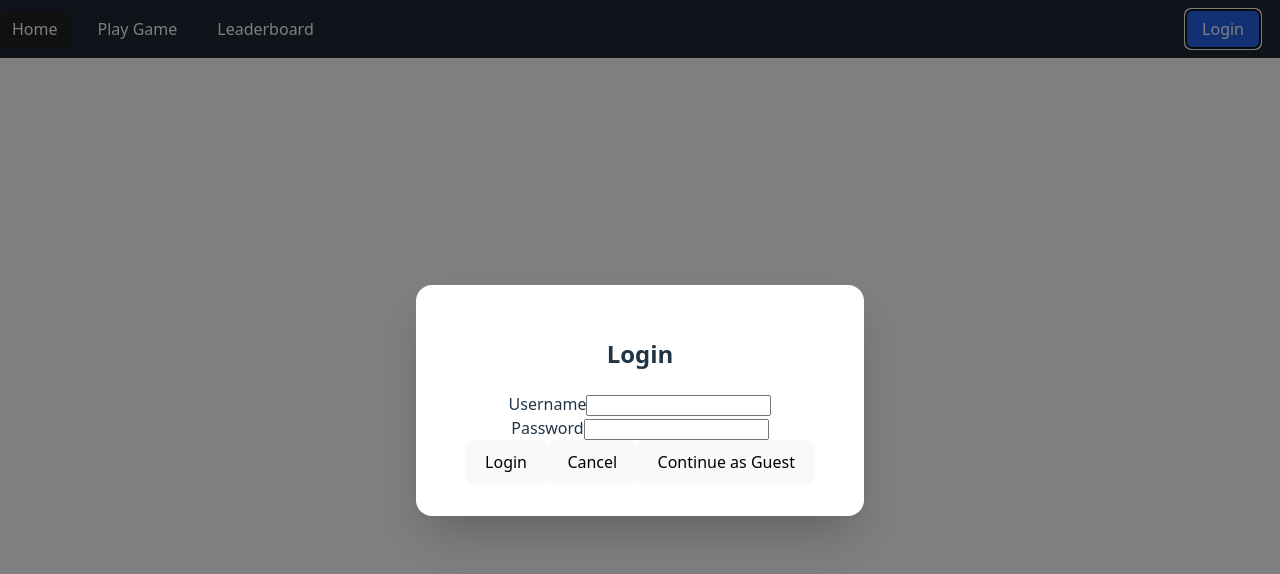
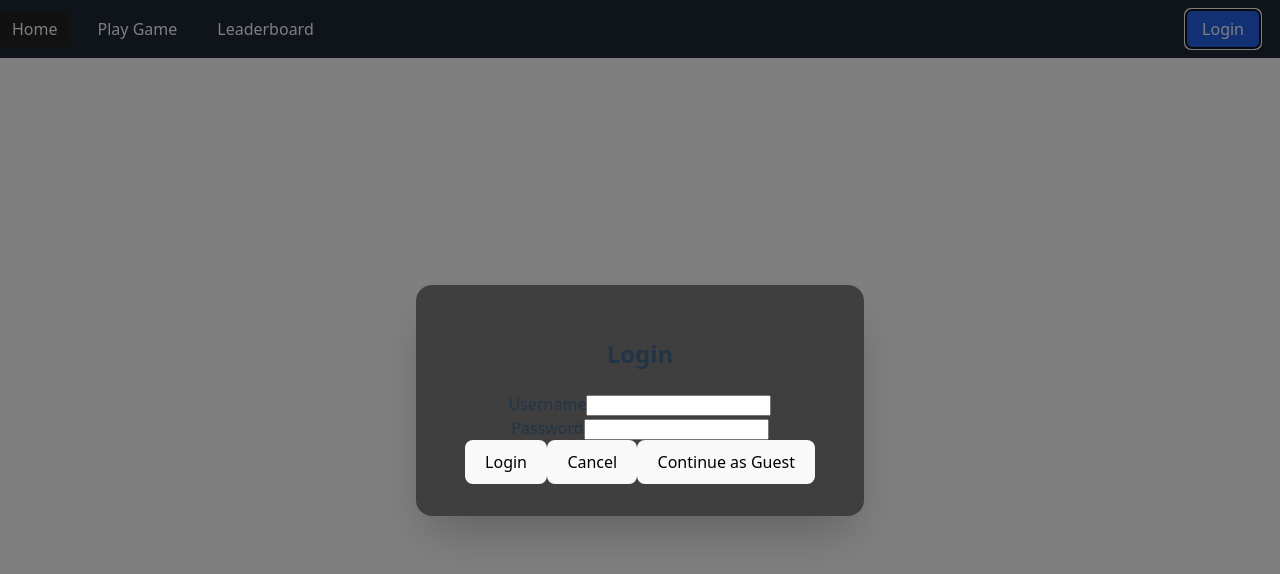
Before and after one commit to SantiCS26/Soccer-Super-Stars, a React (Vite) app: page / in a window 1280 px wide. Both pictures are taken after a click on the button "Login". Shown: the top 574 px of the page. Built offline with nearby package versions, Linux system fonts and the light colour scheme; no server answers.

Commit message:
login work

```diff
--- a/src/components/login_window.jsx
+++ b/src/components/login_window.jsx
@@ -44,7 +44,7 @@ export default function LoginWindow({ onClose, onSuccess }) {
     };
 
     const windowStyle = {
-        backgroundColor: "white",
+        backgroundColor: "rgba(0, 0, 0, 0.5)",
         padding: "2rem",
         borderRadius: "1rem",
         boxShadow: "0 25px 50px -12px rgba(0, 0, 0, 0.25)",
```
